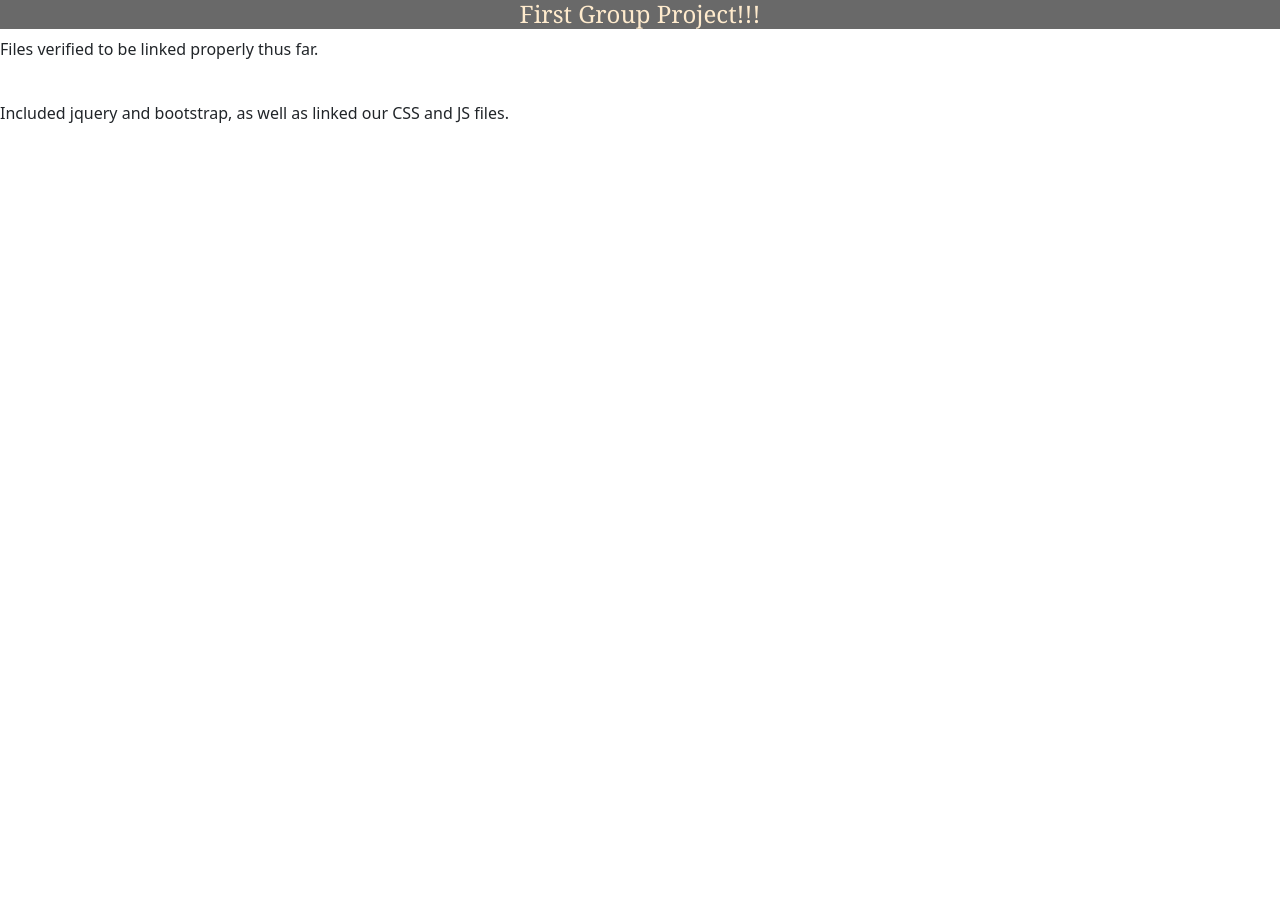
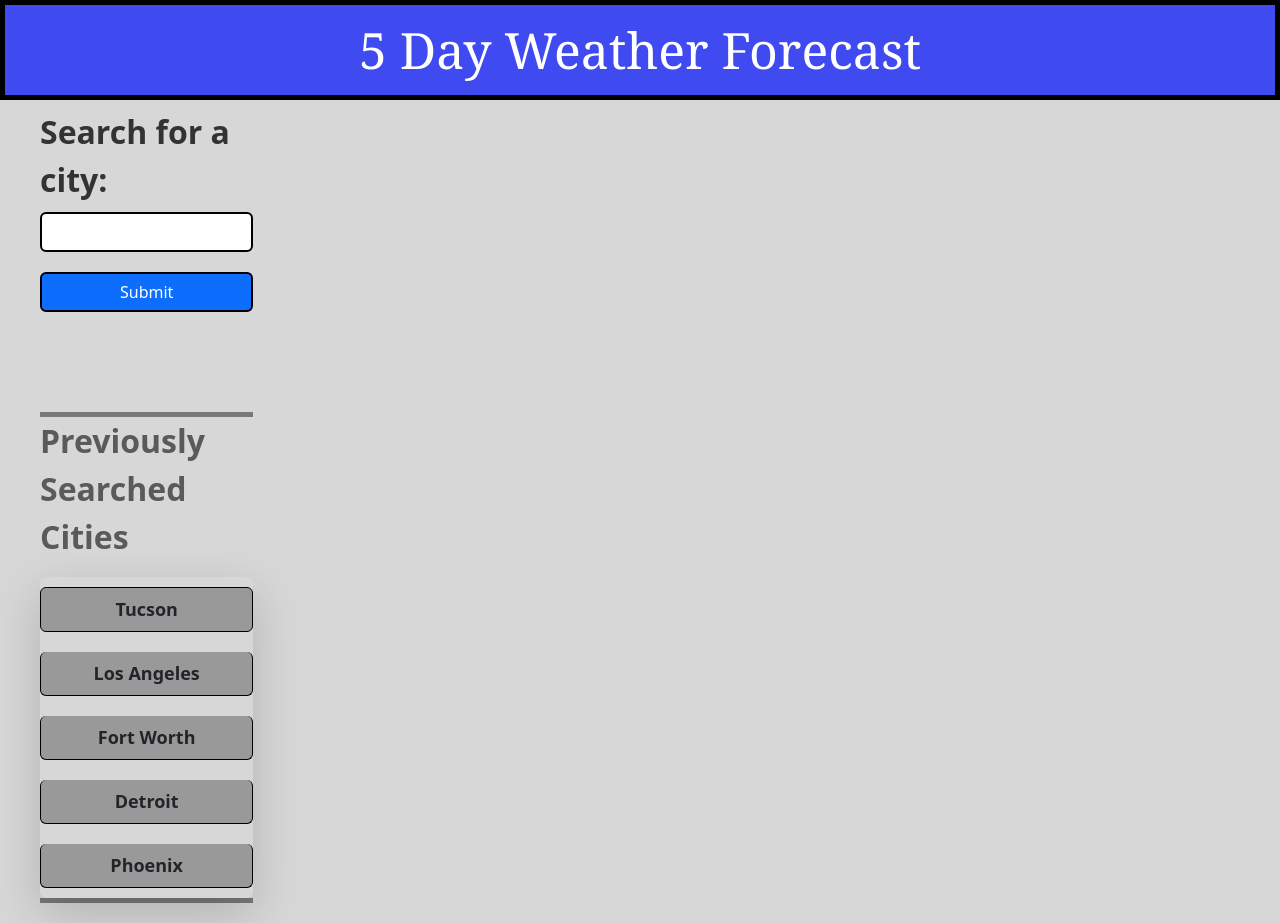
Before and after one commit to Christoph551/Weather-Dashboard, a plain HTML site: page index.html in a window 1280 px wide. Before the commit the page ends 800 px from the top, so only its background shows below. Drawn offline with nearby package versions, Linux system fonts and the light colour scheme.

Commit message:
Created preliminary layout with HTML and CSS.

```diff
--- a/index.html
+++ b/index.html
@@ -19,14 +19,28 @@
     <title>Weather Dashboard</title>
 </head>
 <header>
-    <h1>First Group Project!!!</h1>
+    <h1>5 Day Weather Forecast</h1>
 </header>
 
 <body>
-    <p>Files verified to be linked properly thus far.</p>
-    <br>
-    <p>Included jquery and bootstrap, as well as linked our CSS and JS files.</p>
-
-
+    <section id="userInput">
+        <div class="col-md-2">
+            <label for="inputCity" class="form-label">Search for a city:</label>
+            <input type="text" class="form-control" id="inputCity">
+            <!-- May be able to add a loading animation to the button after initializing the eventListener -->
+            <button id="submitBtn" type="button" class="btn btn-primary col-md-12">Submit</button>
+        <p id="searchHistory">Previously Searched Cities</p>
+            <article>
+                <ul class="list-group shadow-lg">
+                    <!-- Text entries here are placeholders -->
+                    <li id="previousCity1" class="list-group-item rounded">Tucson</li>
+                    <li id="previousCity2" class="list-group-item rounded">Los Angeles</li>
+                    <li id="previousCity3" class="list-group-item rounded">Fort Worth</li>
+                    <li id="previousCity4" class="list-group-item rounded">Detroit</li>
+                    <li id="previousCity5" class="list-group-item rounded">Phoenix</li>
+                </ul>
+            </article>
+        </div>
+    </section>
 </body>
 </html>
--- a/script.js
+++ b/script.js
@@ -0,0 +1,4 @@
+// Need event listener on submit button
+// Need to maintain local storage of user's input for city name
+// Need to link a viable weather API to reference.
+// Also need to import day.js to display current date
--- a/styles.css
+++ b/styles.css
@@ -1,9 +1,62 @@
 h1 {
     display: flex;
     justify-content: center;
-    font-size: x-large;
+    align-items: center;
+    height: 100px;
+    width:auto;
+    font-size: 50px;
     font-weight: 400;
     font-family: Cambria, Cochin, Georgia, Times, 'Times New Roman', serif;
-    color:blanchedalmond;
-    background-color: dimgrey;
+    color:rgb(255, 255, 255);
+    background-color: rgb(63, 74, 240);
+    border: thick solid black;
 }
+
+body {
+    margin-bottom: 20px;
+    background-color: rgb(216, 215, 215);
+}
+
+#userInput {
+    display: flex;
+}
+
+.col-md-2 {
+    color: rgb(51, 51, 51);
+    font-size: xx-large;
+    font-weight: bolder;
+    margin-left: 40px;
+    border-bottom: thick solid #797979;
+}
+
+.form-label {
+    display: flex;
+    justify-content: center;
+}
+
+.form-control {
+    border: 2px solid black;
+}
+
+#submitBtn {
+    margin: 20px 0px 100px 0px;
+    border: 2px solid black;
+}
+
+#searchHistory {
+    display: flex;
+    flex-direction: column;
+    align-items: center;
+    border-top: thick solid #797979;
+    color:#5a5a5a;
+}
+
+.list-group-item {
+    display: flex;
+    justify-content: center;
+    align-items: center;
+    margin: 10px 0px 10px 0px;
+    font-size: large;
+    background-color: rgb(153, 153, 153);
+    border: thin solid black;
+}
```
